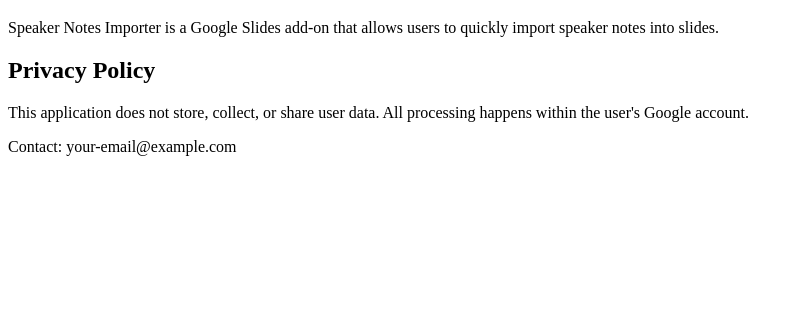
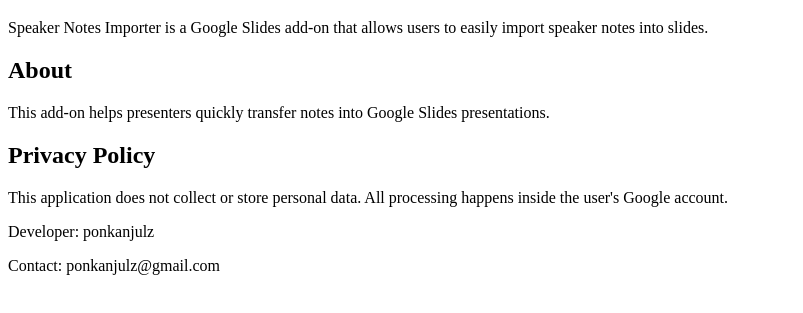
Before and after one commit to ponkanjulz/speaker-notes-importer, a plain HTML site: page index.html in a window 1280 px wide. Shown: the part 61-374 px from the top of the page, without its empty margins (0-803 px from the left). Drawn offline with Linux system fonts and the light colour scheme.

Commit message:
Update index.html

```diff
--- a/index.html
+++ b/index.html
@@ -9,17 +9,28 @@
 <h1>Speaker Notes Importer</h1>
 
 <p>
-Speaker Notes Importer is a Google Slides add-on that allows users to quickly import speaker notes into slides.
+Speaker Notes Importer is a Google Slides add-on that allows users to easily import speaker notes into slides.
+</p>
+
+<h2>About</h2>
+
+<p>
+This add-on helps presenters quickly transfer notes into Google Slides presentations.
 </p>
 
 <h2>Privacy Policy</h2>
 
 <p>
-This application does not store, collect, or share user data. All processing happens within the user's Google account.
+This application does not collect or store personal data.
+All processing happens inside the user's Google account.
 </p>
 
 <p>
-Contact: your-email@example.com
+Developer: ponkanjulz
+</p>
+
+<p>
+Contact: ponkanjulz@gmail.com
 </p>
 
 </body>
```
